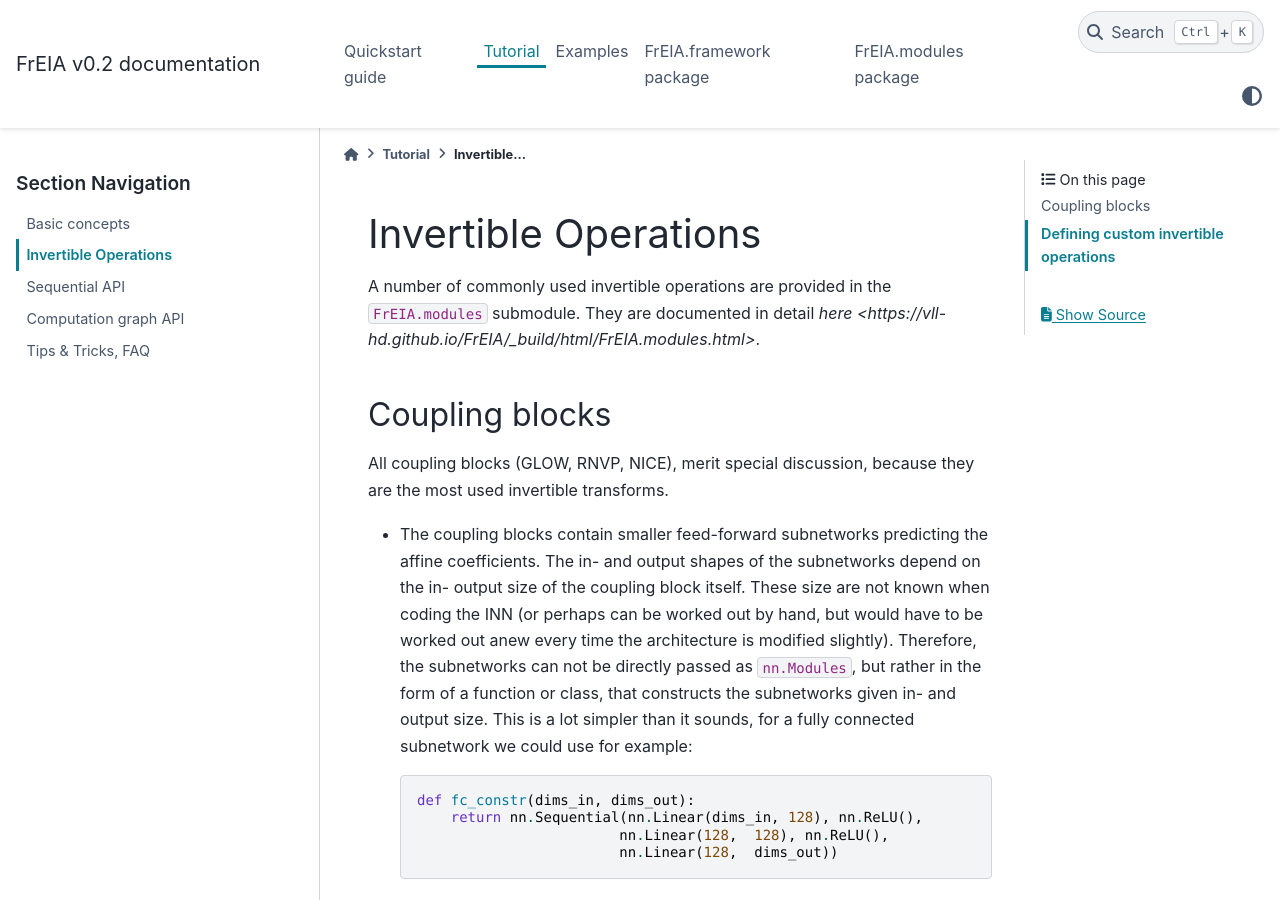
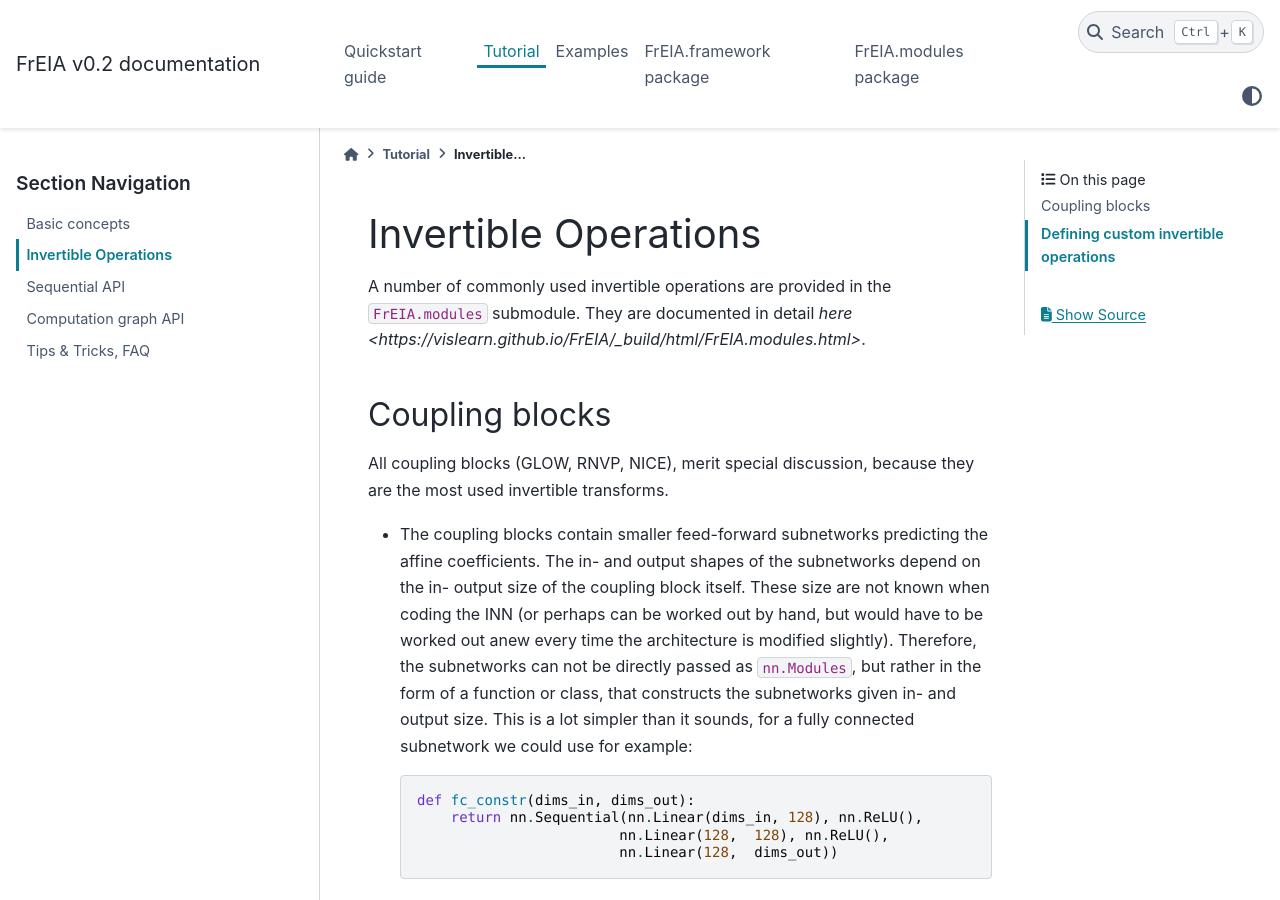
Before and after one commit to vislearn/FrEIA, a Sphinx documentation site: the page built from docs/source/tutorial/invertible_operations.rst, in a window 1280 px wide and 900 px high. Built offline with Sphinx 7.4.7 and the PyData theme 0.15.4, drawn with Linux system fonts in a browser that asks for light colours; part of the change alters nothing that is shown.

Commit message:
Update invertible_operations.rst

```diff
--- a/docs/source/tutorial/invertible_operations.rst
+++ b/docs/source/tutorial/invertible_operations.rst
@@ -2,7 +2,7 @@ Invertible Operations
 =======================
 
 A number of commonly used invertible operations are provided in the ``FrEIA.modules`` submodule.
-They are documented in detail `here <https://vll-hd.github.io/FrEIA/_build/html/FrEIA.modules.html>`.
+They are documented in detail `here <https://vislearn.github.io/FrEIA/_build/html/FrEIA.modules.html>`.
 
 Coupling blocks
 **************************
```
